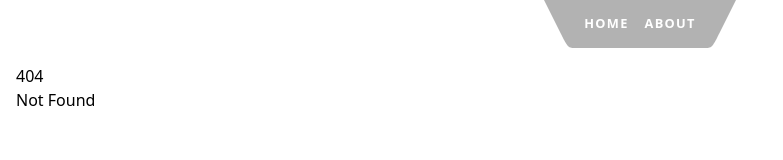
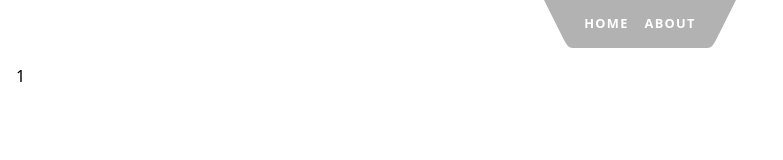
Before and after one commit to hadi-khir/photography-svelte, a SvelteKit app: page /albums/1 in a window 1280 px wide. Before the commit this address had no page. Shown: the top 160 px of the page, without its empty margins (0-783 px from the left). Built offline with nearby package versions, Linux system fonts and the light colour scheme.

Commit message:
adding album route

```diff
--- a/src/routes/Album.svelte
+++ b/src/routes/Album.svelte
@@ -6,6 +6,7 @@
 
 </script>
 
+<a href={`/albums/${title}`}>
     <div class="w-full h-0 shadow hover:shadow-2xl aspect-w-1 aspect-h-1 relative hover:cursor-pointer">
         <div class="group">
             <img
@@ -20,3 +21,4 @@
             </div>
         </div>
     </div>
+</a>
--- /dev/null
+++ b/src/routes/albums/[album]/+page.svelte
@@ -0,0 +1,5 @@
+<script lang="ts">
+	import { page } from '$app/stores';
+</script>
+
+<h1>{$page.params.album}</h1>
```
Lines whose indentation alone changed are shown as unchanged.
